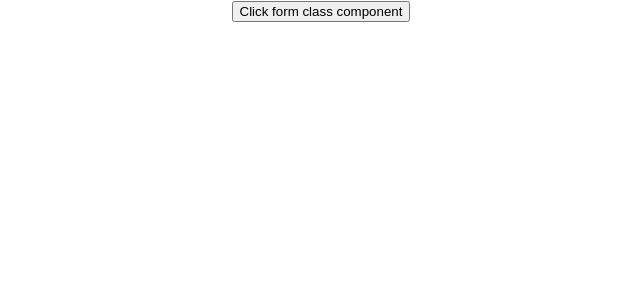
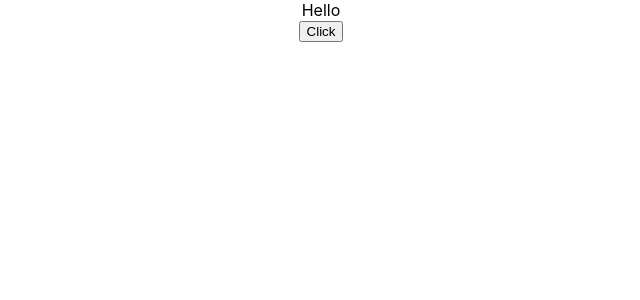
Before and after one commit to SandeepKumar377/code-evolution-tut, a React (Create React App) app: page / in a window 1280 px wide. Shown: the top 300 px of the page, without its empty margins (319-959 px from the left). Built offline with nearby package versions, Linux system fonts and the light colour scheme.

Commit message:
Bind_event_handler

```diff
--- a/src/App.js
+++ b/src/App.js
@@ -1,6 +1,7 @@
 import './App.css';
 import ClassClick from './components/ClassClick';
 import Counter from './components/Counter';
+import EventBind from './components/EventBind';
 import FunctionClick from './components/FunctionClick';
 import Greet from './components/Greet';
 import Hello from './components/Hello';
@@ -11,9 +12,9 @@ function App() {
   return (
     <div className="App">
       {/* <FunctionClick /> */}
-      <ClassClick />
+      {/* <ClassClick /> */}
       {/* <Counter/> */}
-
+      <EventBind />
       {/* <Message /> */}
 
       {/* <Greet name="Sandeep" heroName="Salman" >
--- /dev/null
+++ b/src/components/EventBind.js
@@ -0,0 +1,35 @@
+import React, { Component } from 'react'
+
+class EventBind extends Component {
+    constructor(props) {
+        super(props)
+
+        this.state = {
+             message: 'Hello'
+        }
+    }
+    // clickHere(){
+    //     this.setState({
+    //         message:"Hello...Sandeep"
+    //     })
+    //     console.log(this)
+    // }
+    clickHere=()=>{
+        this.setState({
+            message:"Hello...Sandeep"
+        })
+    }
+
+    render() {
+        return (
+            <div>
+                <div>{this.state.message}</div>
+                {/* <button onClick={this.clickHere.bind(this)} >Click</button> */}
+                {/* <button onClick={()=>this.clickHere()} >Click</button> */}
+                <button onClick={this.clickHere} >Click</button>
+            </div>
+        )
+    }
+}
+
+export default EventBind
```
